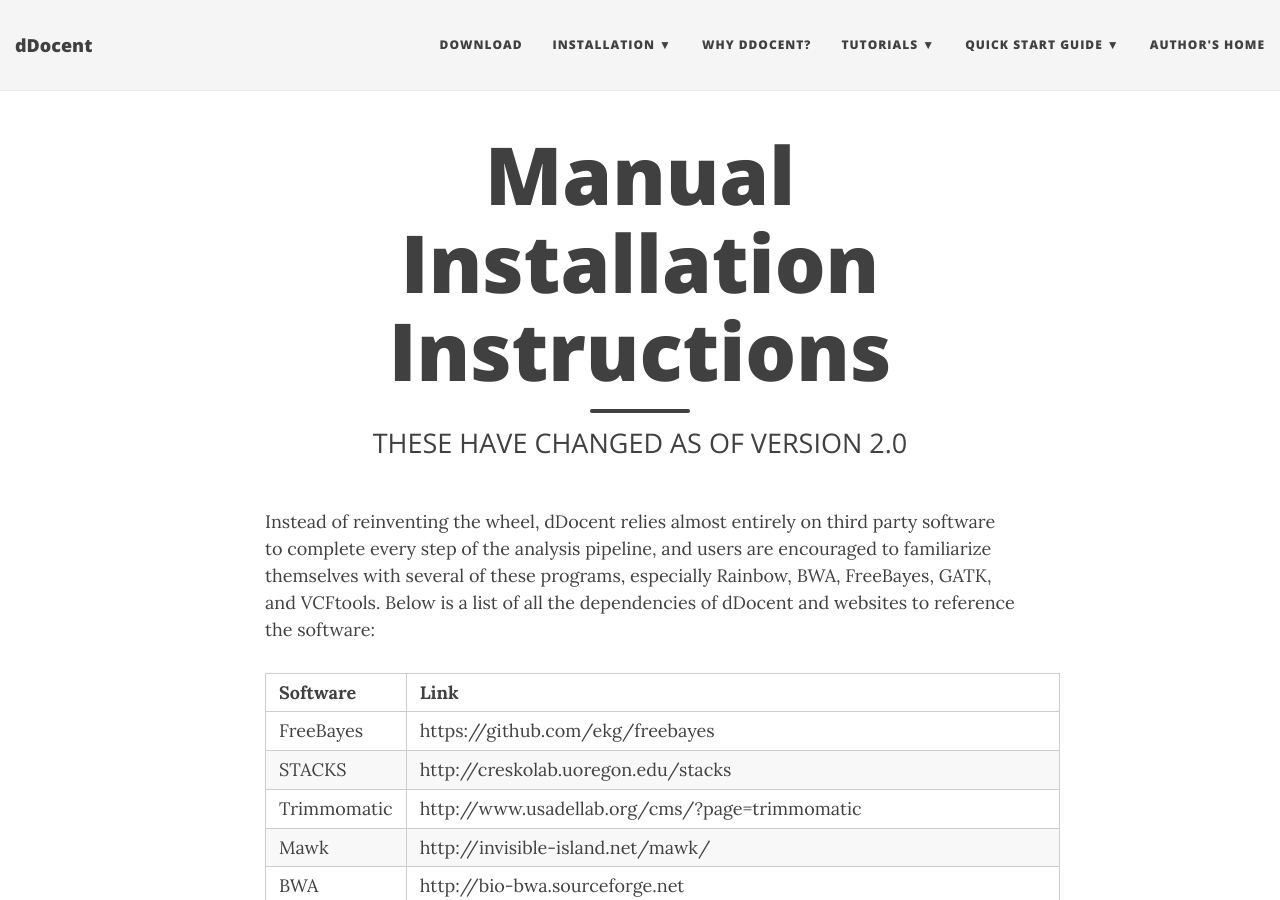
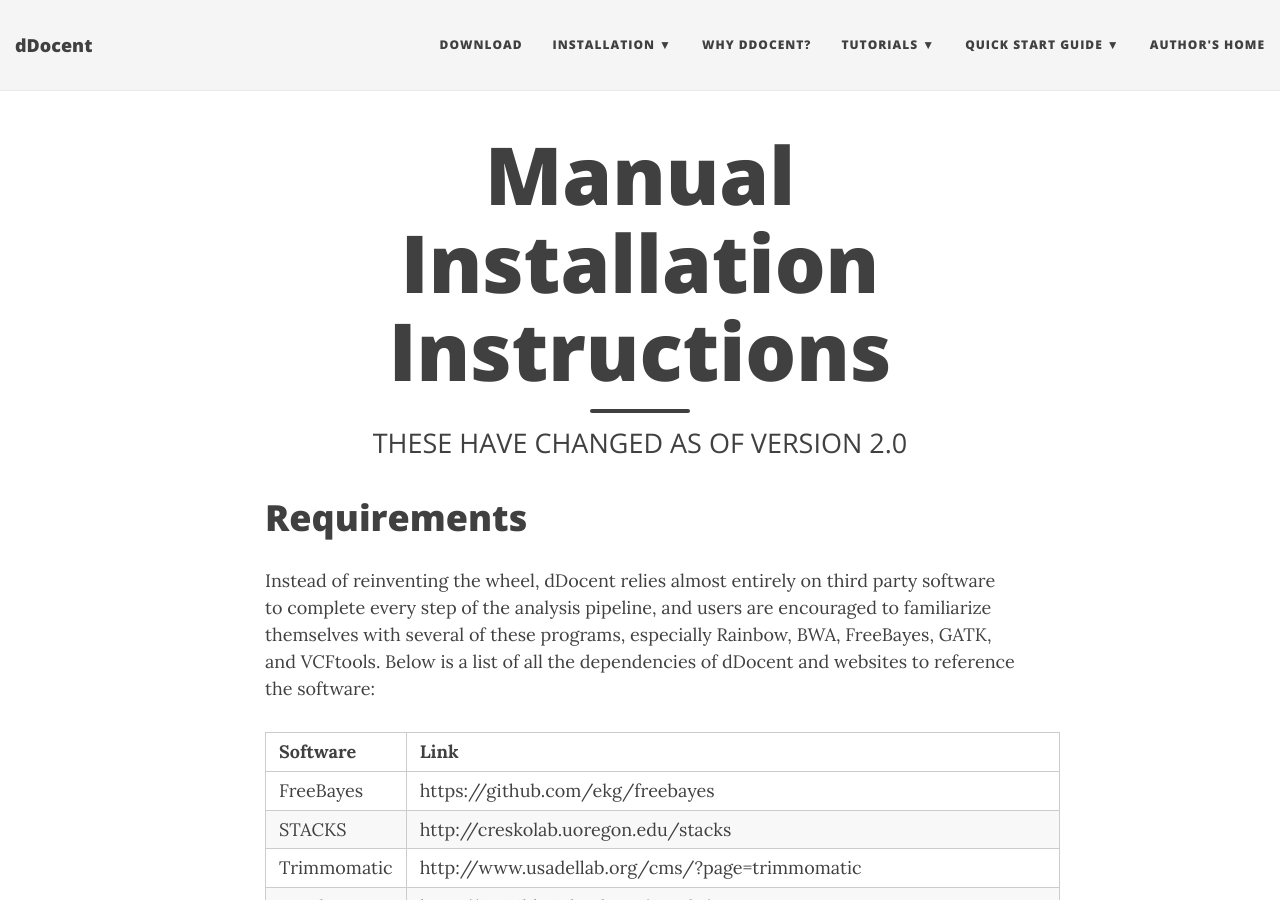
Before and after one commit to jpuritz/dDocent, a Jekyll site: the page built from manual.md, in a window 1280 px wide and 900 px high. Built offline with Jekyll 4.4.1, drawn with Linux system fonts in a browser that asks for light colours; nearby versions of some CDN libraries.

Commit message:
Update manual.md

```diff
--- a/manual.md
+++ b/manual.md
@@ -4,6 +4,7 @@
 subtitle: THESE HAVE CHANGED AS OF VERSION 2.0
 ---
 
+# Requirements
 Instead of reinventing the wheel, dDocent relies almost entirely on third party software to complete every step of the
 analysis pipeline, and users are encouraged to familiarize themselves with several of these programs, especially Rainbow,
 BWA, FreeBayes, GATK, and VCFtools.  Below is a list of all the dependencies of dDocent and websites to reference the software:
@@ -31,7 +32,7 @@
 Also, FreeBayes requires cmake for compiling.  Make sure it is installed on your system. http://www.cmake.org/cmake/resources/software.html
 **PEAR neads to be installed as pearRM in your $PATH
 
-### Manual installation.
+# Manual installation.
 
 dDocent is designed to run on a multicore, high memory capacity linux based computer.  As stated above, dDocent depends on several other software packages and assumes that they will be installed in your $PATH directory and that all dDocent dependencies are in a single directory.  The easiest way to do this, for all users of your machine is to install everything into the /usr/local/bin directory.  You will need administrator or "root" privileges to do this.
 
```
